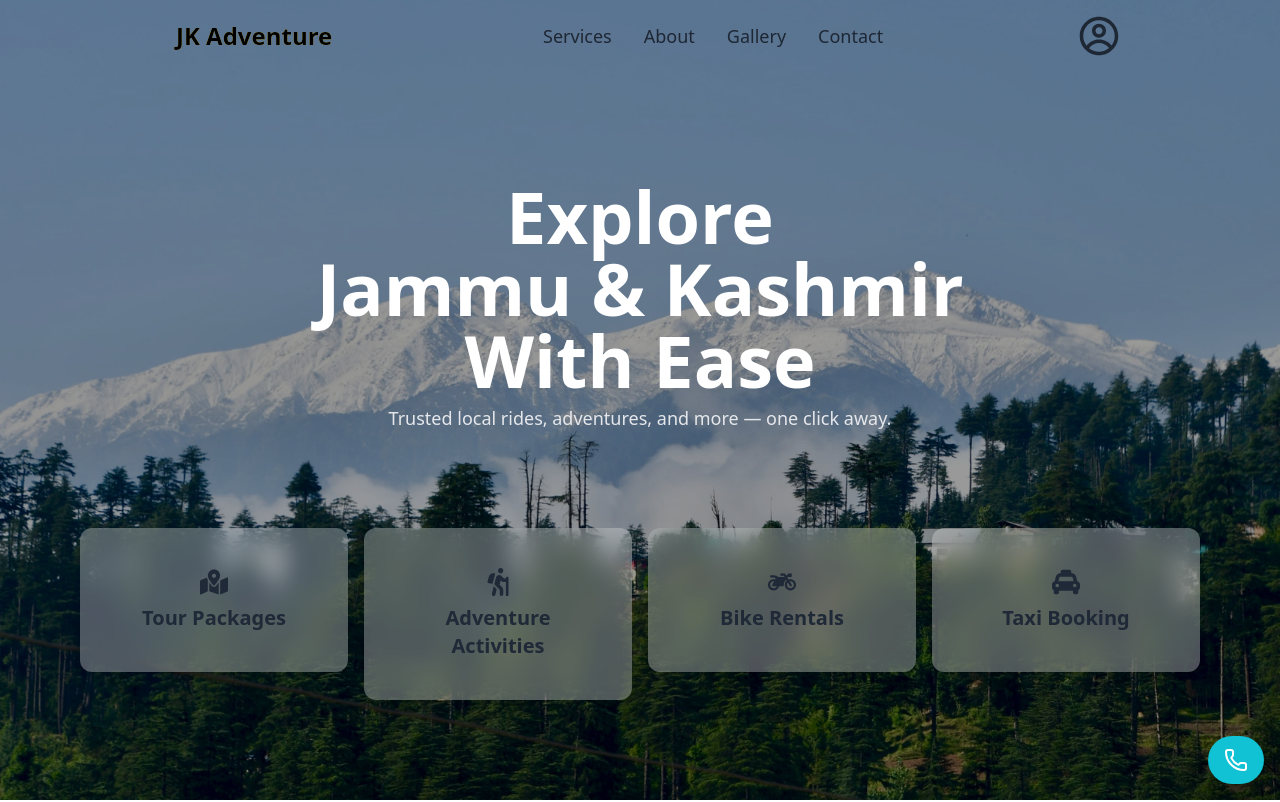
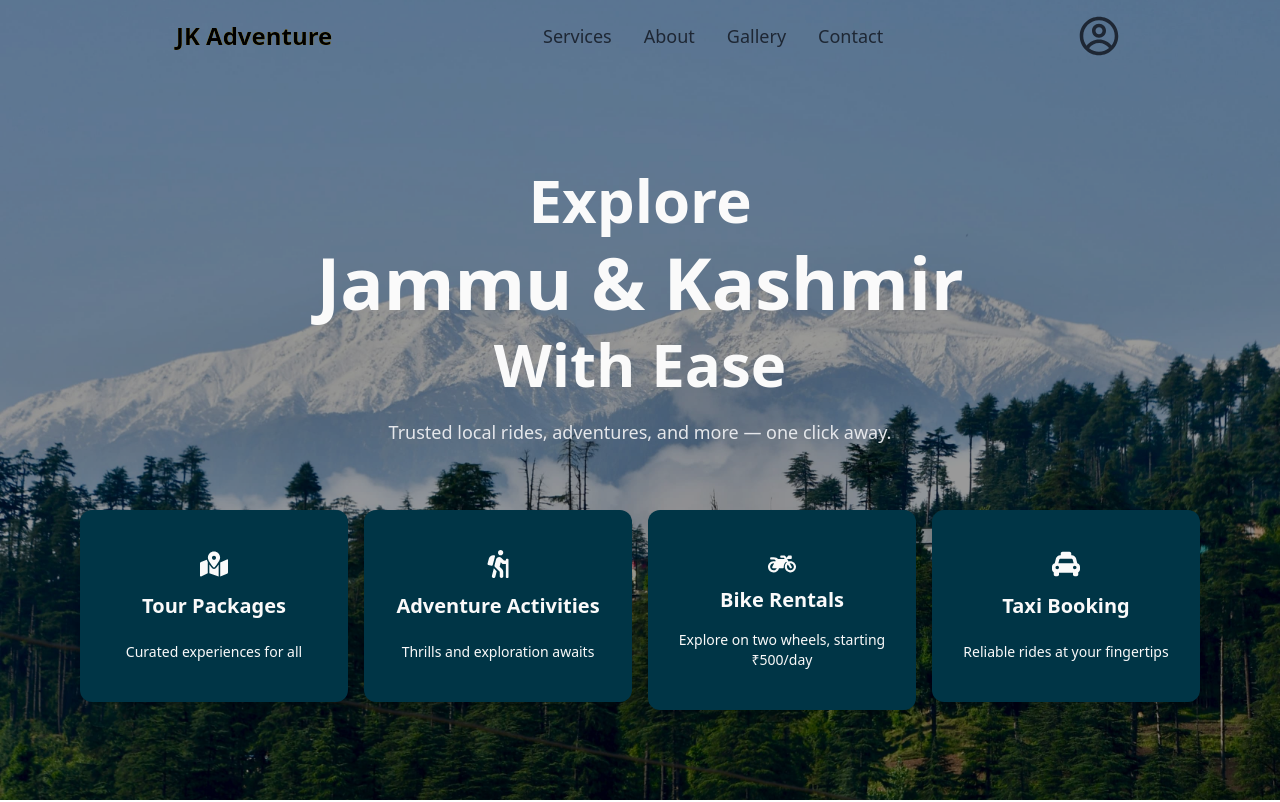
Before and after one commit to divanshGupta/jk-adventure, a Next.js app: page / in a window 1280 px wide. Shown: the top 802 px of the page. Built offline with nearby package versions, Linux system fonts and the light colour scheme.

Commit message:
hero refined sign up implemented

```diff
--- a/components/Hero.jsx
+++ b/components/Hero.jsx
@@ -6,24 +6,28 @@ import { FaMotorcycle, FaTaxi, FaHiking, FaMapMarkedAlt } from "react-icons/fa";
 const services = [
   {
     title: "Tour Packages",
+    subTitle: "Curated experiences for all",
     icon: <FaMapMarkedAlt size={28} />,
     mobileIcon: <FaMapMarkedAlt size={24} />,
     route: "/tours/",
   },
   {
     title: "Adventure Activities",
+    subTitle: "Thrills and exploration awaits",
     icon: <FaHiking size={28} />,
     mobileIcon: <FaHiking size={24} />,
     route: "/adventures/",
   },
   {
     title: "Bike Rentals",
+    subTitle: "Explore on two wheels, starting ₹500/day",
     icon: <FaMotorcycle size={28} />,
     mobileIcon: <FaMotorcycle size={24} />,
     route: "/bikes/",
   },
   {
     title: "Taxi Booking",
+    subTitle: "Reliable rides at your fingertips",
     icon: <FaTaxi size={28} />,
     mobileIcon: <FaTaxi size={24} />,
     route: "/taxis/",
@@ -35,7 +39,7 @@ export default function HeroSection() {
   const router = useRouter();
 
   return (
-    <section className="relative w-full min-h-screen flex items-center justify-center bg-center bg-cover">
+    <section className=" relative w-full min-h-screen flex items-center justify-center bg-center bg-cover">
       {/* Optimized Background Image */}
       <Image
         src="/images/hero/kashmir-bhadarva-2.jpg" // Ensure this is optimized: 1600px width max
@@ -50,24 +54,34 @@ export default function HeroSection() {
       <div className="absolute inset-0 bg-black/40 z-0">
       </div>
       {/* Content */}
-      <div className="relative z-10 max-w-6xl w-full px-4 pt-20">
+      <div className="relative z-10 max-w-6xl px-4 md:pt-20">
         {/* Desktop Intro Text */}
-        <div className="text-center text-white mb-10">
-          <h1 className="text-4xl md:text-7xl font-bold">Explore <span className="block">Jammu & Kashmir</span> With Ease</h1>
-          <p className="mt-2 text-lg text-gray-200">
-            Trusted local rides, adventures, and more — one click away.
-          </p>
+        <div className='mb-10'>
+          <div className="text-center mb-6 text-[#FAFAFA] font-bold
+          flex flex-col md:gap-4">
+            <h1 className='text-[44px] md:text-6xl'>Explore</h1>
+            <h1 className='text-[44px] md:text-7xl'>Jammu & Kashmir</h1>
+            <h1 className='text-[44px] md:text-6xl'>With Ease</h1>
+          </div>
+          <div>
+            <p className="text-center mt-2 text-lg font-medium text-gray-200">
+              Trusted local rides, adventures, and more — one click away.
+            </p>
+          </div>
         </div>
 
         {/* Menu Grid */}
-        <div className="grid grid-cols-2 md:grid-cols-4 gap-4 md:mt-24">
+        <div className="grid grid-cols-2 md:grid-cols-4 gap-4 md:mt-16">
           {services.map((service, idx) => (
             <Link href={service.route} key={idx}>
-              <div
-                className="bg-white/30 backdrop-blur-md rounded-xl shadow-md p-4 md:p-10 flex flex-col items-center justify-center text-gray-800 hover:scale-105 transition cursor-pointer"
-              >
-                <div className="mb-2">{service.icon}</div>
-                <p className="text-sm md:text-xl text-center font-semibold">{service.title}</p>
+              <div key={idx} className='md:min-h-48 bg-[#003546] text-[#FAFAFA] backdrop-blur-md overflow-hidden rounded-xl shadow-md'>
+                <div
+                  className="w-full h-full md:min-h-48 shadow-md p-4 md:py-10 flex flex-col items-center justify-between text-center hover:scale-105 transition duration-200 cursor-pointer"
+                >
+                  <div className="mb-2">{service.icon}</div>
+                  <p className="text-sm md:text-xl text-center font-semibold mb-4">{service.title}</p>
+                  <p className='text-sm font-normal'>{service.subTitle}</p>
+                </div>
               </div>
             </Link>
           ))}
--- a/components/ui/CallButton.jsx
+++ b/components/ui/CallButton.jsx
@@ -11,7 +11,7 @@ const CallButton = () => {
   return (
     <a
       href="tel:9140251061"
-      className={`fixed bottom-4 right-4 bg-primary text-white px-4 py-3 rounded-full shadow-lg hover:bg-primary-dark transition-all duration-300 z-50 transform active:scale-95 ${
+      className={`hidden fixed bottom-4 right-4 bg-primary text-white px-4 py-3 rounded-full shadow-lg hover:bg-primary-dark transition-all duration-300 z-50 transform active:scale-95 ${
         animate ? 'animate-bounce' : ''
       }`}
     >
--- a/components/ui/profile-dropdown.jsx
+++ b/components/ui/profile-dropdown.jsx
@@ -5,6 +5,7 @@ const ProfileMenu = () => {
   const [isOpen, setIsOpen] = useState(false);
   const menuRef = useRef();
   const toggleDropdown = () => setIsOpen(!isOpen);
+  const [isLoggedIn, setIsLoggedIn] = useState()
 
   useEffect(() => {
       function handleClickOutside(event) {
--- a/pages/admin/bookings.jsx
+++ b/pages/admin/bookings.jsx
@@ -1,6 +1,8 @@
+import withAuth from "@/lib/withAuth"
+
 const AdminBookings = () => {
     return (
         <div><h1>this is admin's bookings list.</h1></div>
     )
 }
-export default AdminBookings;
+export default withAuth(AdminBookings);
--- a/pages/admin/settings.jsx
+++ b/pages/admin/settings.jsx
@@ -1,6 +1,7 @@
 import React, { useState, useEffect } from 'react';
 import { useRouter } from 'next/router';
 import { supabase } from '@/lib/supabaseClient';
+import withAuth from '@/lib/withAuth';
 
 const AdminSettings = () => {
   const [user, setUser] = useState(null);
@@ -51,4 +52,4 @@ const AdminSettings = () => {
   );
 };
 
-export default AdminSettings;
+export default withAuth(AdminSettings);
--- a/pages/admin/users.jsx
+++ b/pages/admin/users.jsx
@@ -1,6 +1,8 @@
+import withAuth from "@/lib/withAuth";
+
 const AdminUsers = () => {
     return (
         <div><h1>this is admin's users list.</h1></div>
     )
 }
-export default AdminUsers;
+export default withAuth(AdminUsers);
--- a/pages/auth/login.js
+++ b/pages/auth/login.js
@@ -19,9 +19,6 @@ export default function LoginPage() {
       const { data, error: signUpError } = await supabase.auth.signUp({
         email,
         password,
-        // options: {
-        //   data: { name: "john" }, // optional: store user_metadata
-        // },
       });
 
       if (signUpError) {
@@ -29,23 +26,23 @@ export default function LoginPage() {
         return;
       }
 
-      // const userId = data.user?.id;
+      const userId = data.user?.id;
 
-      // if (userId) {
-      //   const { error: dbError } = await supabase.from('users').insert([
-      //     {
-      //       id: userId,
-      //       name,
-      //       email,
-      //       user_role: 'user', // default role
-      //     },
-      //   ]);
+      if (userId) {
+        // const { error: dbError } = await supabase.from('users').insert([
+        //   {
+        //     id: userId,
+        //     name,
+        //     email,
+        //     role: 'user', // default role
+        //   },
+        // ]);
 
-      //   if (dbError) {
-      //     console.error('Failed to insert into users table:', dbError.message);
-      //     setError('Signup succeeded, but failed to save user profile.');
-      //   }
-      // }
+        if (dbError) {
+          console.error('Failed to insert into users table:', dbError.message);
+          setError('Signup succeeded, but failed to save user profile.');
+        }
+      }
 
         alert('Check your email to verify your account.');
       } else {
@@ -57,7 +54,6 @@ export default function LoginPage() {
 
         if (loginError) {
           setError(loginError.message);
-          return { user, error };
         }
 
         // ✅ Optional: Check user role from 'users' table and redirect accordingly
--- a/pages/profile/bookings.jsx
+++ b/pages/profile/bookings.jsx
@@ -1,6 +1,8 @@
+import withAuth from "@/lib/withAuth";
+
 const Bookings = () => {
     return (
         <div className="mt-32">hello</div>
     )
 }
-export default Bookings;
+export default withAuth(Bookings);
--- a/pages/profile/index.jsx
+++ b/pages/profile/index.jsx
@@ -1,10 +1,9 @@
 import { useRouter } from "next/router";
 import withAuth from "@/lib/withAuth";
-import React, { useState } from "react";
+import React from "react";
 
 const ProfileDashboard = ({ session }) => {
   const router = useRouter();
-  const [name, setName] = useState('');
 
   return (
     <div className="flex items-center justify-center min-h-screen p-6 md:p-12">
--- a/pages/profile/settings.jsx
+++ b/pages/profile/settings.jsx
@@ -5,6 +5,7 @@ import { supabase } from '@/lib/supabaseClient';
 const UserSettings = () => {
   const [user, setUser] = useState(null);
   const [name, setName] = useState('');
+  const [phone, setPhone] = useState('')
   const router = useRouter();
 
   useEffect(() => {
@@ -18,11 +19,12 @@ const UserSettings = () => {
       // Optional: Load user's name from your `users` table
       const { data: profile } = await supabase
         .from('users')
-        .select('name')
+        .select('name, phone')
         .eq('id', user.id)
         .single();
 
       if (profile) setName(profile.name);
+      if (profile) setPhone(profile.phone);
     };
 
     fetchUser();
@@ -33,7 +35,7 @@ const UserSettings = () => {
 
     const { error } = await supabase
       .from('users')
-      .update({ name })
+      .update({ name, phone })
       .eq('id', user.id);
 
     if (error) alert('Update failed!');
@@ -57,6 +59,13 @@ const UserSettings = () => {
               type="text"
               value={name}
               onChange={(e) => setName(e.target.value)}
+              className="w-full border px-3 py-2 rounded-md"
+            />
+            <label className="block text-gray-700">Phone number</label>
+            <input
+              type="number"
+              value={phone}
+              onChange={(e) => setPhone(e.target.value)}
               className="w-full border px-3 py-2 rounded-md"
             />
           </div>
```
Also changed, not shown: pages/admin/index.jsx (+18 -0 lines).
